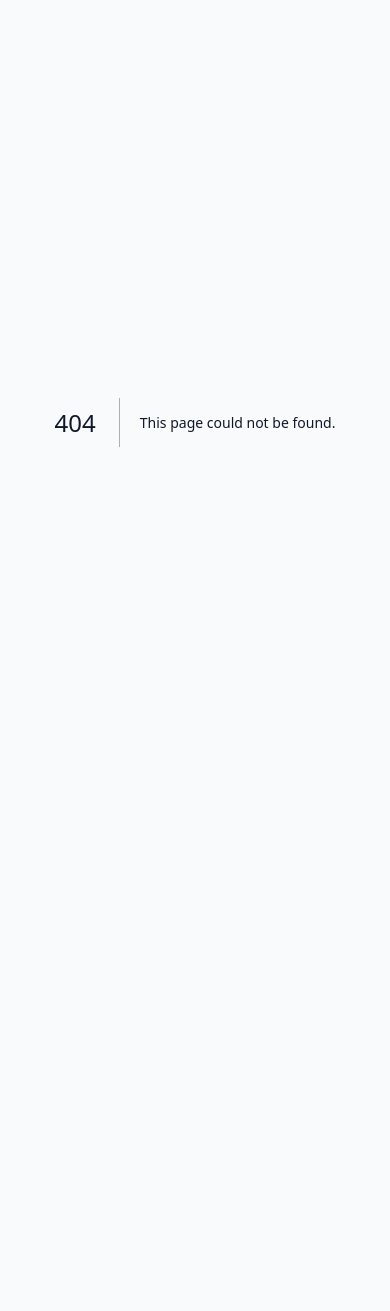
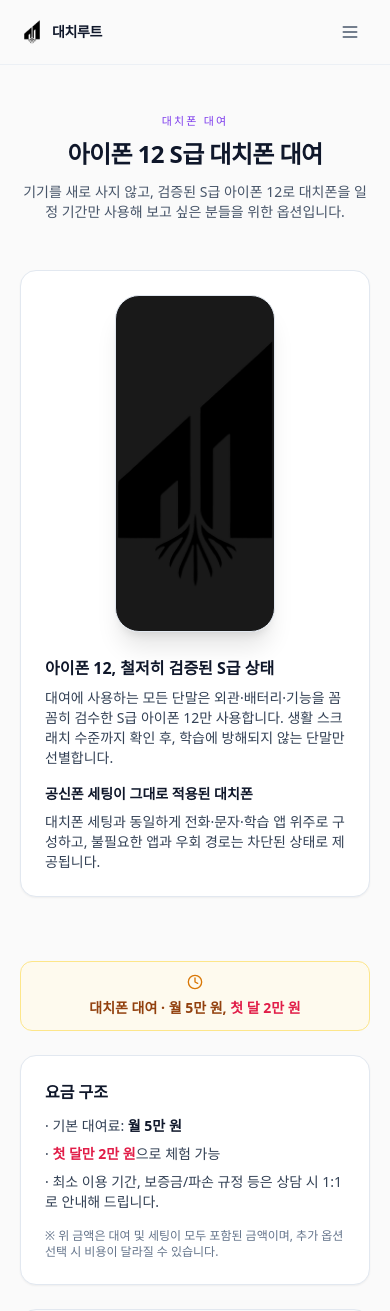
Before and after one commit to hwchung24/rootDaechi_web, a Next.js app: page /gillo-phone-rental in a window 390 px wide. Before the commit this address had no page. Shown: the top 1311 px of the page. Before the commit the page ends 844 px from the top, so only its background shows below. Built offline with nearby package versions, Linux system fonts and the light colour scheme.

Commit message:
대치폰 대여 랜딩 카드 및 /gillo-phone-rental 페이지 추가
Made-with: Cursor

```diff
--- /dev/null
+++ b/app/gillo-phone-rental/page.tsx
@@ -0,0 +1,125 @@
+"use client";
+
+import { motion } from "framer-motion";
+import Link from "next/link";
+import Image from "next/image";
+import { AppHeader } from "@/components/AppHeader";
+import { Clock } from "lucide-react";
+
+const fadeInUp = {
+  hidden: { opacity: 0, y: 20 },
+  show: { opacity: 1, y: 0, transition: { duration: 0.5, ease: [0.22, 0.61, 0.36, 1] } }
+};
+
+export default function GilloPhoneRentalPage() {
+  return (
+    <div className="min-h-screen bg-[#fafafa] text-slate-900">
+      <AppHeader>
+        <Link href="/" className="transition hover:text-slate-900">홈</Link>
+        <Link href="/#products" className="transition hover:text-slate-900">서비스</Link>
+        <Link href="/contact" className="rounded-full bg-slate-900 px-4 py-2 text-[13px] font-medium text-white transition hover:bg-slate-800">
+          상담 신청
+        </Link>
+      </AppHeader>
+
+      <main className="mx-auto max-w-5xl px-5 py-12 sm:px-8 sm:py-16">
+        {/* Hero */}
+        <motion.section variants={fadeInUp} initial="hidden" animate="show" className="mb-12 text-center">
+          <p className="text-[11px] font-medium uppercase tracking-[0.2em] text-violet-600">대치폰 대여</p>
+          <h1 className="mt-2 text-2xl font-semibold tracking-tight text-slate-900 sm:text-3xl">
+            아이폰 12 S급 대치폰 대여
+          </h1>
+          <p className="mt-3 text-sm text-slate-600">
+            기기를 새로 사지 않고, 검증된 S급 아이폰 12로 대치폰을 일정 기간만 사용해 보고 싶은 분들을 위한 옵션입니다.
+          </p>
+        </motion.section>
+
+        {/* 이미지 + 설명 */}
+        <section className="mb-16">
+          <div className="grid gap-6 rounded-2xl border border-slate-200 bg-white p-6 shadow-sm sm:grid-cols-2 sm:p-8">
+            <div className="relative flex items-center justify-center">
+              <div className="relative aspect-[9/19] w-40 overflow-hidden rounded-3xl border border-slate-200 bg-black/90 shadow-xl sm:w-48">
+                <Image
+                  src="/gillo-phone-rental-sample.png"
+                  alt="대치폰 대여 샘플 이미지 (아이폰 12 S급)"
+                  fill
+                  sizes="192px"
+                  className="object-contain object-center"
+                />
+              </div>
+            </div>
+            <div className="flex flex-col justify-center gap-4 text-sm text-slate-700">
+              <div>
+                <h2 className="text-base font-semibold text-slate-900 sm:text-lg">아이폰 12, 철저히 검증된 S급 상태</h2>
+                <p className="mt-2">
+                  대여에 사용하는 모든 단말은 외관·배터리·기능을 꼼꼼히 검수한 S급 아이폰 12만 사용합니다.
+                  생활 스크래치 수준까지 확인 후, 학습에 방해되지 않는 단말만 선별합니다.
+                </p>
+              </div>
+              <div>
+                <h3 className="text-sm font-semibold text-slate-900">공신폰 세팅이 그대로 적용된 대치폰</h3>
+                <p className="mt-2">
+                  대치폰 세팅과 동일하게 전화·문자·학습 앱 위주로 구성하고, 불필요한 앱과 우회 경로는 차단된 상태로 제공됩니다.
+                </p>
+              </div>
+            </div>
+          </div>
+        </section>
+
+        {/* 요금 안내 */}
+        <section className="mb-16">
+          <div className="mb-6 flex flex-col items-center gap-2 rounded-xl border border-amber-200 bg-amber-50/80 px-4 py-3 sm:flex-row sm:justify-center sm:gap-3">
+            <Clock className="h-4 w-4 shrink-0 text-amber-600" />
+            <p className="text-center text-sm font-semibold text-amber-800 sm:text-base">
+              대치폰 대여 · 월 5만 원, <span className="text-rose-600">첫 달 2만 원</span>
+            </p>
+          </div>
+          <div className="grid gap-6 sm:grid-cols-[2fr,1.5fr]">
+            <div className="rounded-2xl border border-slate-200 bg-white p-6 shadow-sm sm:p-8">
+              <h2 className="text-base font-semibold text-slate-900 sm:text-lg">요금 구조</h2>
+              <ul className="mt-3 space-y-2 text-sm text-slate-700">
+                <li>· 기본 대여료: <span className="font-semibold text-slate-900">월 5만 원</span></li>
+                <li>· <span className="font-semibold text-rose-600">첫 달만 2만 원</span>으로 체험 가능</li>
+                <li>· 최소 이용 기간, 보증금/파손 규정 등은 상담 시 1:1로 안내해 드립니다.</li>
+              </ul>
+              <p className="mt-4 text-xs text-slate-500">
+                ※ 위 금액은 대여 및 세팅이 모두 포함된 금액이며, 추가 옵션 선택 시 비용이 달라질 수 있습니다.
+              </p>
+            </div>
+            <div className="flex flex-col justify-between rounded-2xl border border-slate-200 bg-slate-50/60 p-6 shadow-sm sm:p-7">
+              <div>
+                <h3 className="text-sm font-semibold text-slate-900">이런 분께 추천드립니다</h3>
+                <ul className="mt-3 space-y-2 text-sm text-slate-700">
+                  <li>· 대치폰을 먼저 한 달 정도만 써보고 싶은 경우</li>
+                  <li>· 특정 시험 기간에만 공신폰이 필요한 경우</li>
+                  <li>· 기기 구매 부담 없이, 세팅된 폰으로만 써보고 싶은 경우</li>
+                </ul>
+              </div>
+              <div className="mt-5 flex flex-col gap-2 text-sm">
+                <Link
+                  href="/inquiry"
+                  className="inline-flex items-center justify-center rounded-full bg-slate-900 px-4 py-2.5 text-[13px] font-medium text-white transition hover:bg-slate-800"
+                >
+                  카카오톡으로 대여 문의하기
+                </Link>
+                <Link
+                  href="/contact"
+                  className="inline-flex items-center justify-center rounded-full border border-slate-300 px-4 py-2.5 text-[13px] font-medium text-slate-800 transition hover:border-slate-400 hover:bg-white"
+                >
+                  전화 상담 신청하기
+                </Link>
+              </div>
+            </div>
+          </div>
+        </section>
+      </main>
+
+      <footer className="mt-16 border-t border-slate-200 bg-white py-6">
+        <div className="mx-auto max-w-5xl px-5 text-center text-[12px] text-slate-500 sm:px-8">
+          <p>대표: 정현우 | 사업자등록번호: 150-07-03484 | 서울특별시 강남구 개포동</p>
+          <p className="mt-1 text-slate-400">© {new Date().getFullYear()} Daechiroot.</p>
+        </div>
+      </footer>
+    </div>
+  );
+}
--- a/app/page.tsx
+++ b/app/page.tsx
@@ -176,6 +176,14 @@ const products = [
     desc: "중고 기기를 매입해 대치폰으로 세팅한 뒤, 바로 사용 가능한 상태로 판매합니다.",
     href: "/gillo-phone",
     accent: "text-emerald-600"
+  },
+  {
+    id: "gillo-phone-rental",
+    name: "대치폰 대여",
+    subtitle: "대치폰 단기·장기 대여 옵션",
+    desc: "기기를 구매하지 않고 일정 기간 동안만 대치폰을 써보고 싶은 경우, 대여 옵션으로 부담 없이 시작할 수 있습니다.",
+    href: "/gillo-phone-rental",
+    accent: "text-violet-600"
   }
 ];
 
--- a/app/sitemap.ts
+++ b/app/sitemap.ts
@@ -13,6 +13,12 @@ export default function sitemap(): MetadataRoute.Sitemap {
     },
     {
       url: `${baseUrl}/gillo`,
+      lastModified: new Date(),
+      changeFrequency: "weekly",
+      priority: 0.9
+    },
+    {
+      url: `${baseUrl}/gillo-phone-rental`,
       lastModified: new Date(),
       changeFrequency: "weekly",
       priority: 0.9
```
Also changed, not shown: public/gillo-phone-rental-sample.png (added).
